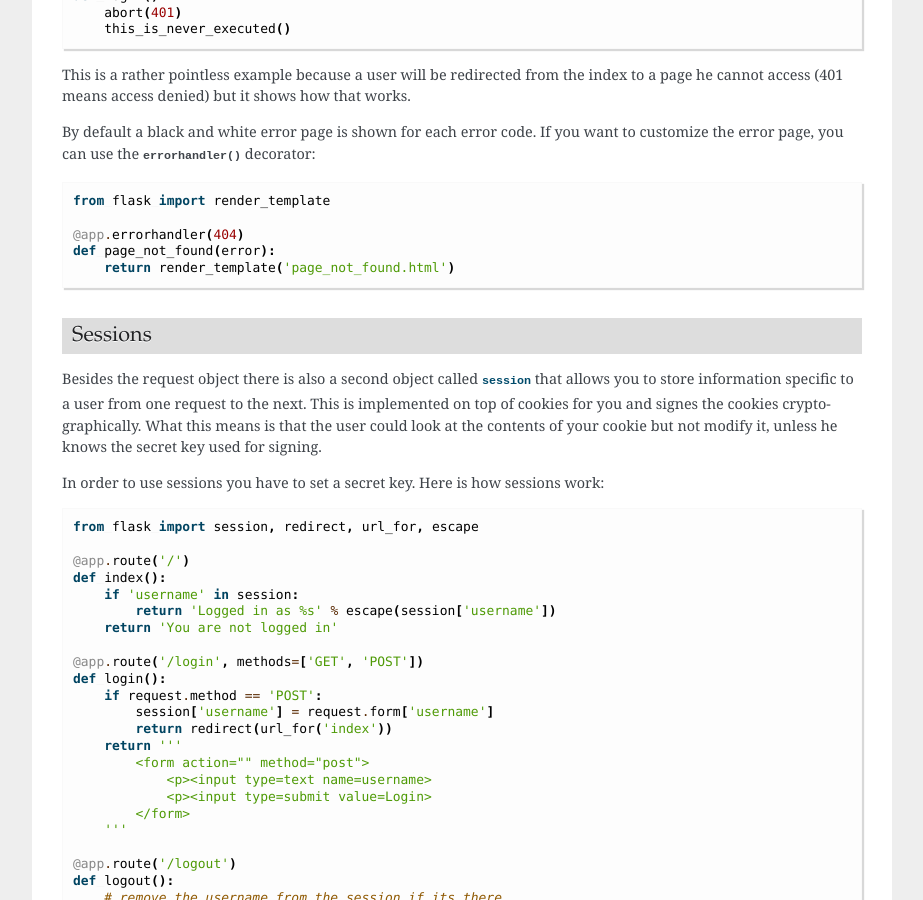
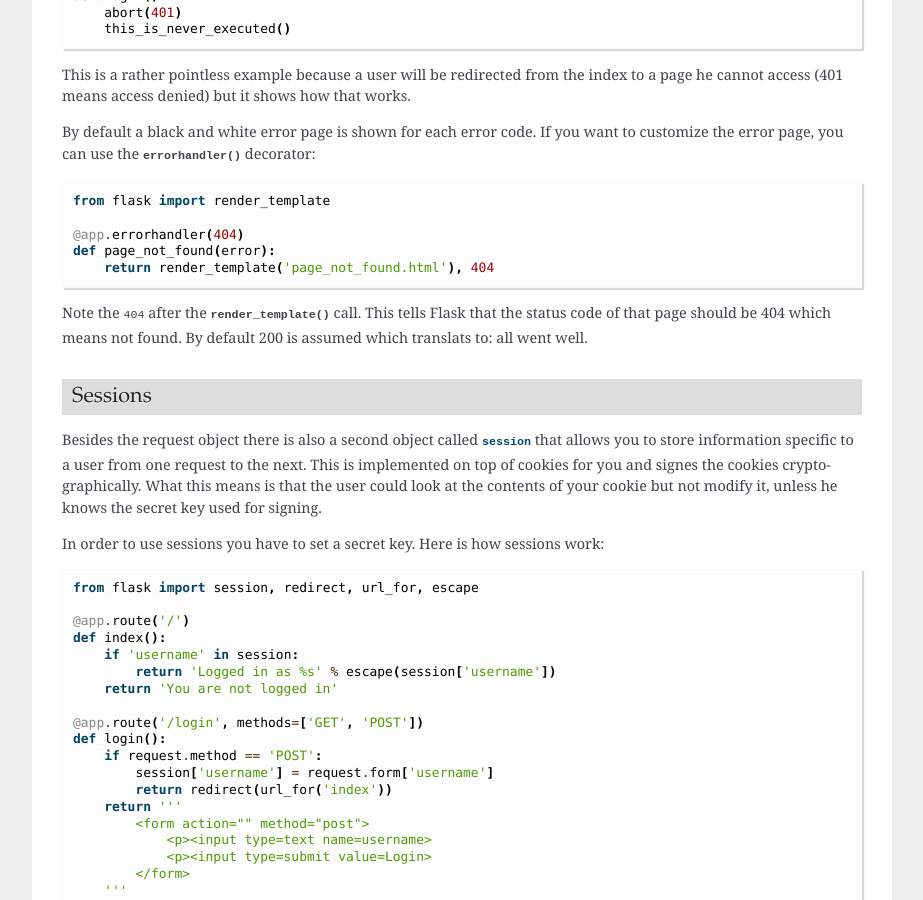
Before and after one commit to YevhenDenisove/flaks-website, a Sphinx documentation site: the page built from docs/quickstart.rst, in a window 1280 px wide and 900 px high, scrolled down 8440 px. Shown: the whole window, without its empty margins (198-1121 px from the left). Built offline with Sphinx 7.4.7, drawn with Linux system fonts in a browser that asks for light colours.

Commit message:
Another doc improvement

```diff
--- a/docs/quickstart.rst
+++ b/docs/quickstart.rst
@@ -534,7 +534,11 @@ you want to customize the error page, you can use the
 
     @app.errorhandler(404)
     def page_not_found(error):
-        return render_template('page_not_found.html')
+        return render_template('page_not_found.html'), 404
+
+Note the ``404`` after the :func:`~flask.render_template` call.  This
+tells Flask that the status code of that page should be 404 which means
+not found.  By default 200 is assumed which translats to: all went well.
 
 .. _sessions:
 
```
